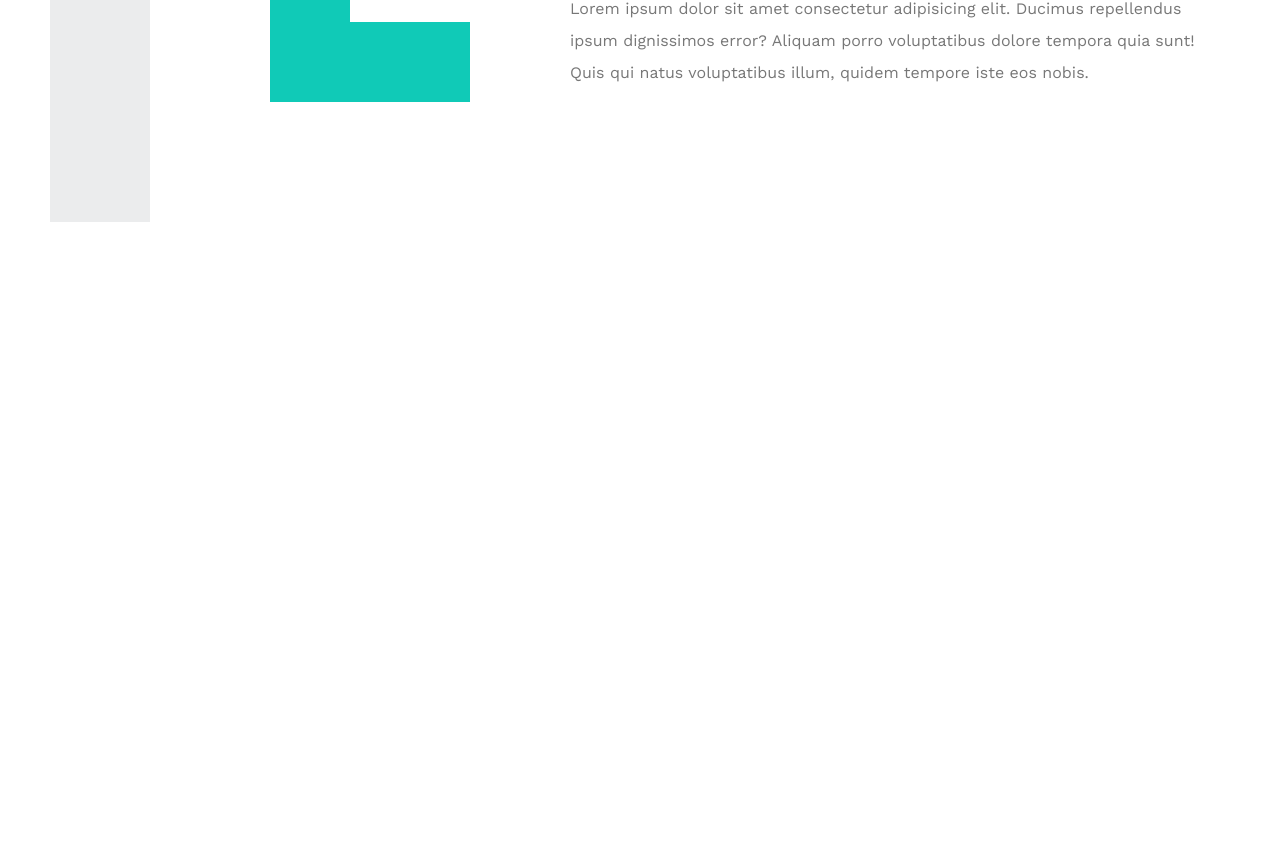
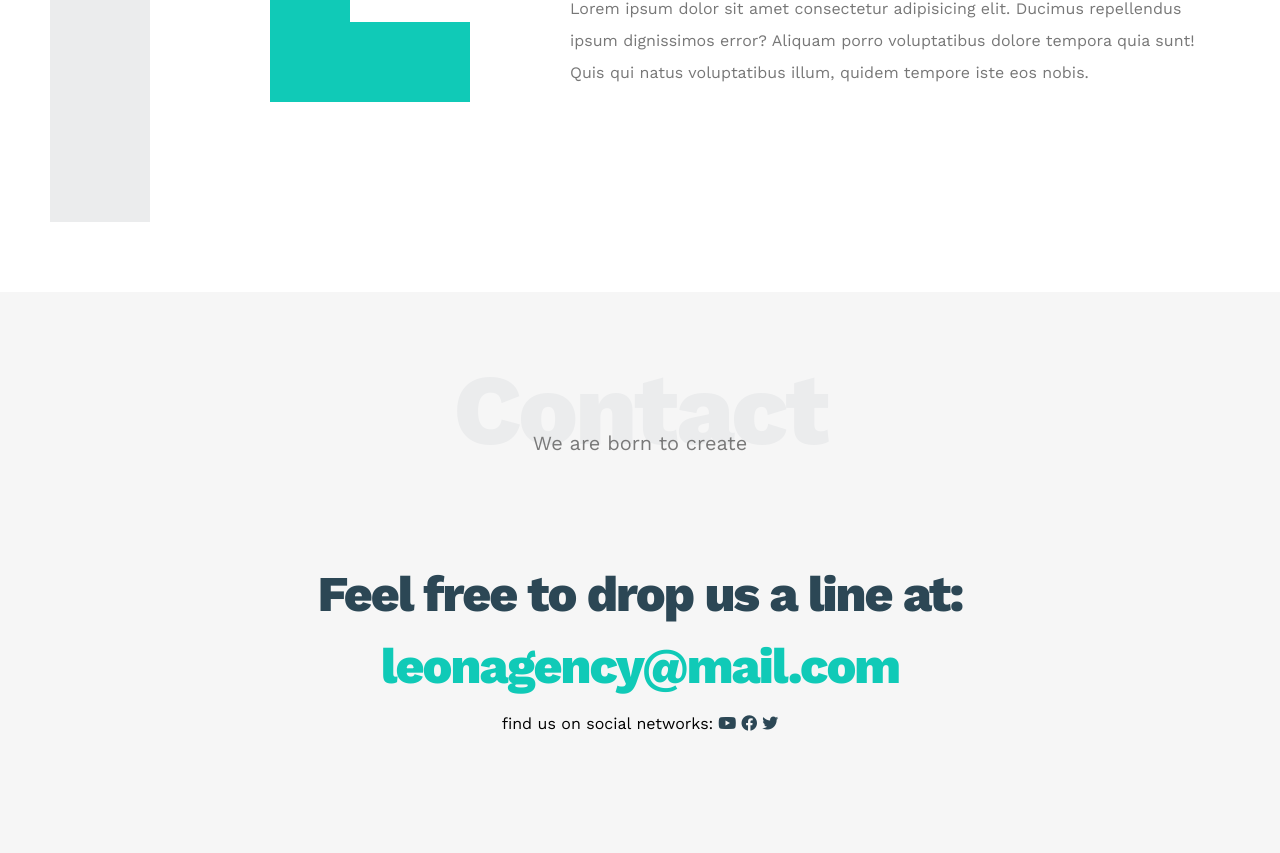
Before and after one commit to MR-0-BEN/Leon-Template, a plain HTML site: page index.html in a window 1280 px wide. Shown: the part 3131-3984 px from the top of the page. Before the commit the page ends 3423 px from the top, so only its background shows below. Drawn offline with nearby package versions, Linux system fonts and the light colour scheme.

Commit message:
Create Contact Section

```diff
--- a/css/main.css
+++ b/css/main.css
@@ -405,3 +405,54 @@ body {
     margin-bottom: 0;
 }
 /* end about  */
+
+/* start contant */
+.contact {
+    padding-top: var(--section-padding);
+    padding-bottom: var(--section-padding);
+    background-color: var(--section-background);
+}
+.contact .info {
+    padding-top: var(--section-padding);
+    padding-bottom: var(--section-padding);
+    text-align: center;
+}
+.contact .info .label {
+    font-size: 50px;
+    letter-spacing: -2px;
+    font-weight: 800;
+    margin-bottom: 15px;
+    color: var(--secondary-color);
+}
+.contact .info .mail {
+    display: block;
+    font-size: 50px;
+    text-decoration: none;
+    font-weight: 800;
+    letter-spacing: -2px;
+    color: var(--main-color);
+
+}
+.contact .info .social {
+    display: flex;
+    justify-content: center;
+    margin-top: 20px;
+    font-size: 16px;
+}
+.contact .info .social i {
+    margin-left: 5px;
+    color: var(--secondary-color);
+}
+@media (max-width: 767px) {
+    .contact .info .label,
+    .contact .info .mail {
+        font-size: 25px;
+    }
+}
+@media (min-width: 768px) and (max-width: 992px)  {
+    .contact .info .label,
+    .contact .info .mail {
+        font-size: 35px;
+    }
+}
+/* end contant */
--- a/index.html
+++ b/index.html
@@ -179,5 +179,24 @@
         </div>
     </div>
     <!-- end about  -->
+
+    <!-- start contact  -->
+    <div class="contact">
+        <div class="container">
+            <h2 class="special-heading">Contact</h2>
+            <p>We are born to create</p>
+        </div>
+        <div class="info">
+            <p class="label">Feel free to drop us a line at:</p>
+            <a href="mailto:leonagency@mail.com?subject=Contact" class="mail">leonagency@mail.com</a>
+            <div class="social">
+                <span>find us on social networks:</span>
+                <i class="fa-brands fa-youtube"></i>
+                <i class="fa-brands fa-facebook"></i>
+                <i class="fa-brands fa-twitter"></i>
+            </div>
+        </div>
+    </div>
+    <!-- end contact  -->
 </body>
 </html>
```
